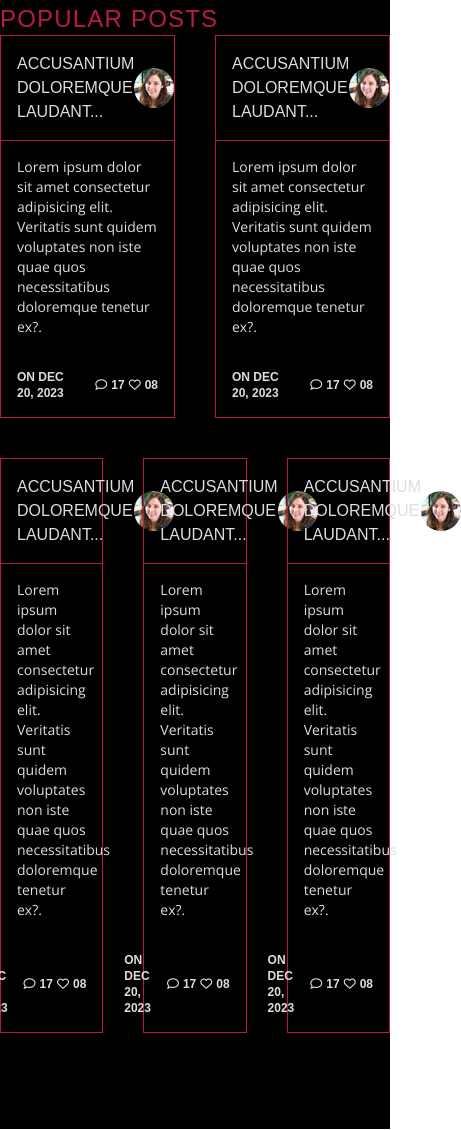
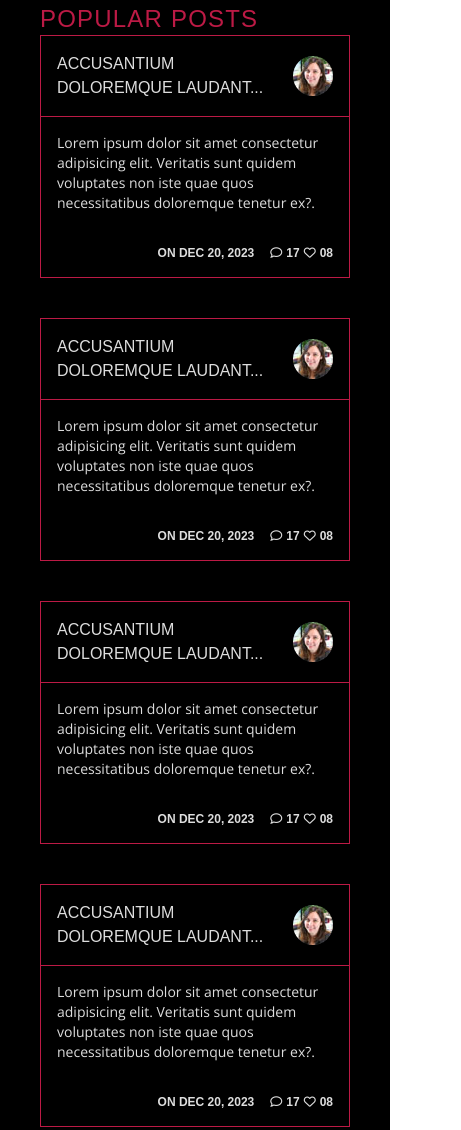
Before and after one commit to VeyselGaziDuran/TailwindWebPage, a website: page public/index.html in a window 390 px wide. Shown: the part 2176-3306 px from the top of the page, 461 px wide, since content can reach past the window. Drawn offline with nearby package versions, Linux system fonts and the light colour scheme; a web font is replaced by a local one.

Commit message:
Blog Section Responsive Design

```diff
--- a/public/index.html
+++ b/public/index.html
@@ -330,14 +330,14 @@
     <!-- Blog -->
     <section class="py-24 bg-black text-vage-grey">
       <!-- Container -->
-      <div class="container">
+      <div class="container px-10 xl:px-0">
         <!-- Title -->
         <h2 class="text-vage-red"><a href="#">Popular Posts</a></h2>
         <!-- Grid Area -->
         <div class="grid grid-cols-6 gap-10">
 
           <!-- Item 1 -->
-          <div class="col-span-3 border border-vage-red">
+          <div class="col-span-6 md:col-span-3 border border-vage-red">
             <!-- Item 1 Header -->
             <div class="border-b border-vage-red p-4 flex items-center justify-between">
               <h3>ACCUSANTIUM DOLOREMQUE LAUDANT...</h3>
@@ -358,7 +358,7 @@
           </div>
 
           <!-- Item 2 -->
-          <div class="col-span-3 border border-vage-red">
+          <div class="col-span-6 md:col-span-3 border border-vage-red">
             <!-- Item 2 Header -->
             <div class="border-b border-vage-red p-4 flex items-center justify-between">
               <h3>ACCUSANTIUM DOLOREMQUE LAUDANT...</h3>
@@ -379,7 +379,7 @@
           </div>
 
           <!-- Item 3 -->
-          <div class="col-span-2 border border-vage-red">
+          <div class="col-span-6 md:col-span-3 lg:col-span-2 border border-vage-red">
             <!-- Item 3 Header -->
             <div class="border-b border-vage-red p-4 flex items-center justify-between">
               <h3>ACCUSANTIUM DOLOREMQUE LAUDANT...</h3>
@@ -400,7 +400,7 @@
           </div>
 
           <!-- Item 4 -->
-          <div class="col-span-2 border border-vage-red">
+          <div class="col-span-6 md:col-span-3 lg:col-span-2 border border-vage-red">
             <!-- Item 4 Header -->
             <div class="border-b border-vage-red p-4 flex items-center justify-between">
               <h3>ACCUSANTIUM DOLOREMQUE LAUDANT...</h3>
@@ -421,7 +421,7 @@
           </div>
 
           <!-- Item 5 -->
-          <div class="col-span-2 border border-vage-red">
+          <div class="col-span-6 md:hidden lg:block lg:col-span-2 border border-vage-red">
             <!-- Item 5 Header -->
             <div class="border-b border-vage-red p-4 flex items-center justify-between">
               <h3>ACCUSANTIUM DOLOREMQUE LAUDANT...</h3>
```
Also changed, not shown: public/css/styles.css.
